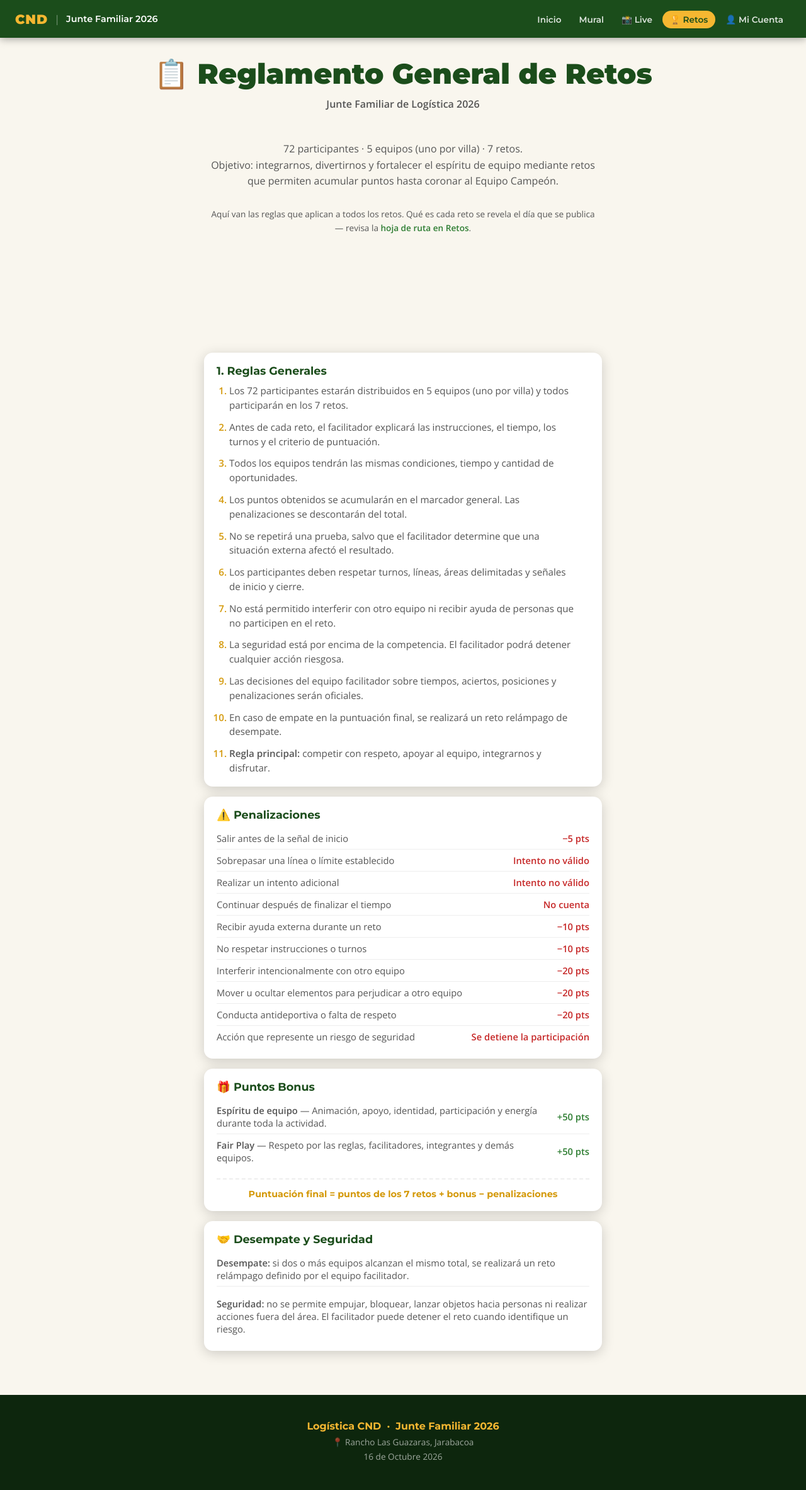
After one commit to rodolfomarte/bhd-consumos, a Flask app: page /reglamento in a window 1280 px wide. The commit adds this page. Shown: the whole page at 63% size. Run offline with Flask 3, Linux system fonts and the light colour scheme; some libraries are stand-ins or nearby versions.

Commit message:
Agregar página de Reglamento General de Retos
Nueva página /reglamento con el diseño del sitio (no un PDF suelto):
reglas generales (11), penalizaciones, puntos bonus y desempate/seguridad
del reglamento oficial. A propósito NO incluye la tabla de los 7 retos
(títulos, instrucciones, puntos) — eso se sigue revelando uno a uno,
igual que la hoja de ruta.

Enlace "📋 Ver Reglamento General" agregado en /retos, dentro de
"Cómo funcionará".

Co-Authored-By: Claude Sonnet 5 <noreply@anthropic.com>

```diff
--- a/junte/app.py
+++ b/junte/app.py
@@ -22,5 +22,9 @@ def admin():
 def retos():
     return render_template("retos.html")
 
+@app.route("/reglamento")
+def reglamento():
+    return render_template("reglamento.html")
+
 if __name__ == "__main__":
     app.run(debug=True, port=5001)
--- a/junte/retos.html
+++ b/junte/retos.html
@@ -185,6 +185,9 @@
     <li>La creatividad, el trabajo en equipo, el respeto y la honestidad serán más importantes que la velocidad.</li>
     <li>Rodolfo publicará y validará los retos desde el panel administrador.</li>
   </ol>
+  <div style="text-align:center;margin-top:24px">
+    <a href="/reglamento" class="btn-secondary" style="text-decoration:none;display:inline-block">📋 Ver Reglamento General</a>
+  </div>
 </section>
 
 <section class="section retos-premios-section">
--- a/junte/static/css/style.css
+++ b/junte/static/css/style.css
@@ -1110,3 +1110,15 @@ body.nav-open-lock {
 }
 .year-gallery-item:hover img { transform: scale(1.04); }
 .year-gallery-item span { display: block; font-size: .78rem; color: var(--text-mid); margin-top: 6px; }
+
+/* ─── Reglamento General de Retos ────────────────────────────────────────── */
+.info-list.plain.reglamento-list li { display: flex; align-items: center; gap: 12px; justify-content: space-between; flex-wrap: wrap; }
+.reglamento-situacion { flex: 1; }
+.reglamento-valor { font-weight: 700; white-space: nowrap; flex-shrink: 0; }
+.reglamento-valor.penalty { color: #c62828; }
+.reglamento-valor.bonus { color: var(--green-mid); }
+.reglamento-formula {
+  margin-top: 16px; padding-top: 14px; border-top: 2px dashed #eee;
+  text-align: center; font-family: 'Montserrat', sans-serif; font-weight: 700;
+  color: var(--gold-dark); font-size: .9rem;
+}
--- /dev/null
+++ b/junte/templates/reglamento.html
@@ -0,0 +1,124 @@
+<!DOCTYPE html>
+<html lang="es">
+<head>
+  <meta charset="UTF-8" />
+  <meta name="viewport" content="width=device-width, initial-scale=1.0" />
+  <title>Reglamento de Retos · Junte Familiar CND 2026</title>
+  <link rel="preconnect" href="https://fonts.googleapis.com" />
+  <link href="https://fonts.googleapis.com/css2?family=Montserrat:wght@400;600;700;900&family=Open+Sans:wght@400;600&display=swap" rel="stylesheet" />
+  <link rel="stylesheet" href="static/css/style.css" />
+</head>
+<body>
+
+<nav id="navbar">
+  <div class="nav-brand">
+    <a href="/" style="display:flex;align-items:center;gap:10px;text-decoration:none">
+      <span class="nav-logo-text">CND</span>
+      <span class="nav-divider">|</span>
+      <span class="nav-title">Junte Familiar 2026</span>
+    </a>
+  </div>
+  <button class="nav-toggle" id="navToggle" aria-label="Menú">&#9776;</button>
+  <ul class="nav-links" id="navLinks">
+    <li><a href="/">Inicio</a></li>
+    <li><a href="/#mural">Mural</a></li>
+    <li><a href="/live">📸 Live</a></li>
+    <li data-gated="true" style="display:none"><a href="/#itinerario">Itinerario</a></li>
+    <li data-gated="true" style="display:none"><a href="/#villas">Villas</a></li>
+    <li data-gated="true" style="display:none"><a href="/#mapa">🗺️ Mapa</a></li>
+    <li data-gated="true" style="display:none"><a href="/#menu">Menú</a></li>
+    <li><a href="/retos" class="active-nav">🏆 Retos</a></li>
+    <li data-gated="true" style="display:none"><a href="/#historia">Historia</a></li>
+    <li><a href="/cuenta">👤 Mi Cuenta</a></li>
+    <li id="navAdminLink" style="display:none"><a href="/admin">🔐 Administrador</a></li>
+  </ul>
+</nav>
+
+<section class="section retos-hero-section">
+  <div class="section-header">
+    <h2 class="section-title">📋 Reglamento General de Retos</h2>
+    <p class="section-sub gold" style="font-weight:700">Junte Familiar de Logística 2026</p>
+  </div>
+  <p class="retos-intro">
+    72 participantes · 5 equipos (uno por villa) · 7 retos.<br />
+    Objetivo: integrarnos, divertirnos y fortalecer el espíritu de equipo mediante retos que permiten
+    acumular puntos hasta coronar al Equipo Campeón.
+  </p>
+  <p class="retos-intro" style="font-size:.85rem;color:var(--text-mid)">
+    Aquí van las reglas que aplican a todos los retos. Qué es cada reto se revela el día que se publica —
+    revisa la <a href="/retos" style="color:var(--green-mid);font-weight:700">hoja de ruta en Retos</a>.
+  </p>
+</section>
+
+<section class="section">
+  <div class="info-stack">
+
+    <div class="info-card">
+      <h3>1. Reglas Generales</h3>
+      <ol class="retos-rules-list" style="max-width:none;margin:0;padding-left:20px">
+        <li>Los 72 participantes estarán distribuidos en 5 equipos (uno por villa) y todos participarán en los 7 retos.</li>
+        <li>Antes de cada reto, el facilitador explicará las instrucciones, el tiempo, los turnos y el criterio de puntuación.</li>
+        <li>Todos los equipos tendrán las mismas condiciones, tiempo y cantidad de oportunidades.</li>
+        <li>Los puntos obtenidos se acumularán en el marcador general. Las penalizaciones se descontarán del total.</li>
+        <li>No se repetirá una prueba, salvo que el facilitador determine que una situación externa afectó el resultado.</li>
+        <li>Los participantes deben respetar turnos, líneas, áreas delimitadas y señales de inicio y cierre.</li>
+        <li>No está permitido interferir con otro equipo ni recibir ayuda de personas que no participen en el reto.</li>
+        <li>La seguridad está por encima de la competencia. El facilitador podrá detener cualquier acción riesgosa.</li>
+        <li>Las decisiones del equipo facilitador sobre tiempos, aciertos, posiciones y penalizaciones serán oficiales.</li>
+        <li>En caso de empate en la puntuación final, se realizará un reto relámpago de desempate.</li>
+        <li><strong>Regla principal:</strong> competir con respeto, apoyar al equipo, integrarnos y disfrutar.</li>
+      </ol>
+    </div>
+
+    <div class="info-card">
+      <h3>⚠️ Penalizaciones</h3>
+      <ul class="info-list plain reglamento-list">
+        <li><span class="reglamento-situacion">Salir antes de la señal de inicio</span><span class="reglamento-valor penalty">−5 pts</span></li>
+        <li><span class="reglamento-situacion">Sobrepasar una línea o límite establecido</span><span class="reglamento-valor penalty">Intento no válido</span></li>
+        <li><span class="reglamento-situacion">Realizar un intento adicional</span><span class="reglamento-valor penalty">Intento no válido</span></li>
+        <li><span class="reglamento-situacion">Continuar después de finalizar el tiempo</span><span class="reglamento-valor penalty">No cuenta</span></li>
+        <li><span class="reglamento-situacion">Recibir ayuda externa durante un reto</span><span class="reglamento-valor penalty">−10 pts</span></li>
+        <li><span class="reglamento-situacion">No respetar instrucciones o turnos</span><span class="reglamento-valor penalty">−10 pts</span></li>
+        <li><span class="reglamento-situacion">Interferir intencionalmente con otro equipo</span><span class="reglamento-valor penalty">−20 pts</span></li>
+        <li><span class="reglamento-situacion">Mover u ocultar elementos para perjudicar a otro equipo</span><span class="reglamento-valor penalty">−20 pts</span></li>
+        <li><span class="reglamento-situacion">Conducta antideportiva o falta de respeto</span><span class="reglamento-valor penalty">−20 pts</span></li>
+        <li><span class="reglamento-situacion">Acción que represente un riesgo de seguridad</span><span class="reglamento-valor penalty">Se detiene la participación</span></li>
+      </ul>
+    </div>
+
+    <div class="info-card">
+      <h3>🎁 Puntos Bonus</h3>
+      <ul class="info-list plain reglamento-list">
+        <li><span class="reglamento-situacion"><strong>Espíritu de equipo</strong> — Animación, apoyo, identidad, participación y energía durante toda la actividad.</span><span class="reglamento-valor bonus">+50 pts</span></li>
+        <li><span class="reglamento-situacion"><strong>Fair Play</strong> — Respeto por las reglas, facilitadores, integrantes y demás equipos.</span><span class="reglamento-valor bonus">+50 pts</span></li>
+      </ul>
+      <p class="reglamento-formula">Puntuación final = puntos de los 7 retos + bonus − penalizaciones</p>
+    </div>
+
+    <div class="info-card">
+      <h3>🤝 Desempate y Seguridad</h3>
+      <ul class="info-list plain">
+        <li style="margin-bottom:10px"><strong>Desempate:</strong> si dos o más equipos alcanzan el mismo total, se realizará un reto relámpago definido por el equipo facilitador.</li>
+        <li><strong>Seguridad:</strong> no se permite empujar, bloquear, lanzar objetos hacia personas ni realizar acciones fuera del área. El facilitador puede detener el reto cuando identifique un riesgo.</li>
+      </ul>
+    </div>
+
+  </div>
+</section>
+
+<footer class="site-footer">
+  <div class="footer-inner">
+    <p class="footer-brand">Logística CND &nbsp;·&nbsp; Junte Familiar 2026</p>
+    <p class="footer-lugar">📍 Rancho Las Guazaras, Jarabacoa</p>
+    <p class="footer-fecha">16 de Octubre 2026</p>
+  </div>
+</footer>
+
+<script src="https://www.gstatic.com/firebasejs/10.14.1/firebase-app-compat.js"></script>
+<script src="https://www.gstatic.com/firebasejs/10.14.1/firebase-auth-compat.js"></script>
+<script src="https://www.gstatic.com/firebasejs/10.14.1/firebase-firestore-compat.js"></script>
+<script src="static/js/firebase-init.js"></script>
+<script src="static/js/auth.js"></script>
+<script src="static/js/nav.js"></script>
+</body>
+</html>
--- a/junte/templates/retos.html
+++ b/junte/templates/retos.html
@@ -185,6 +185,9 @@
     <li>La creatividad, el trabajo en equipo, el respeto y la honestidad serán más importantes que la velocidad.</li>
     <li>Rodolfo publicará y validará los retos desde el panel administrador.</li>
   </ol>
+  <div style="text-align:center;margin-top:24px">
+    <a href="/reglamento" class="btn-secondary" style="text-decoration:none;display:inline-block">📋 Ver Reglamento General</a>
+  </div>
 </section>
 
 <section class="section retos-premios-section">
```
Also changed, not shown: junte/reglamento.html (added, +124 -0 lines), netlify.toml.
